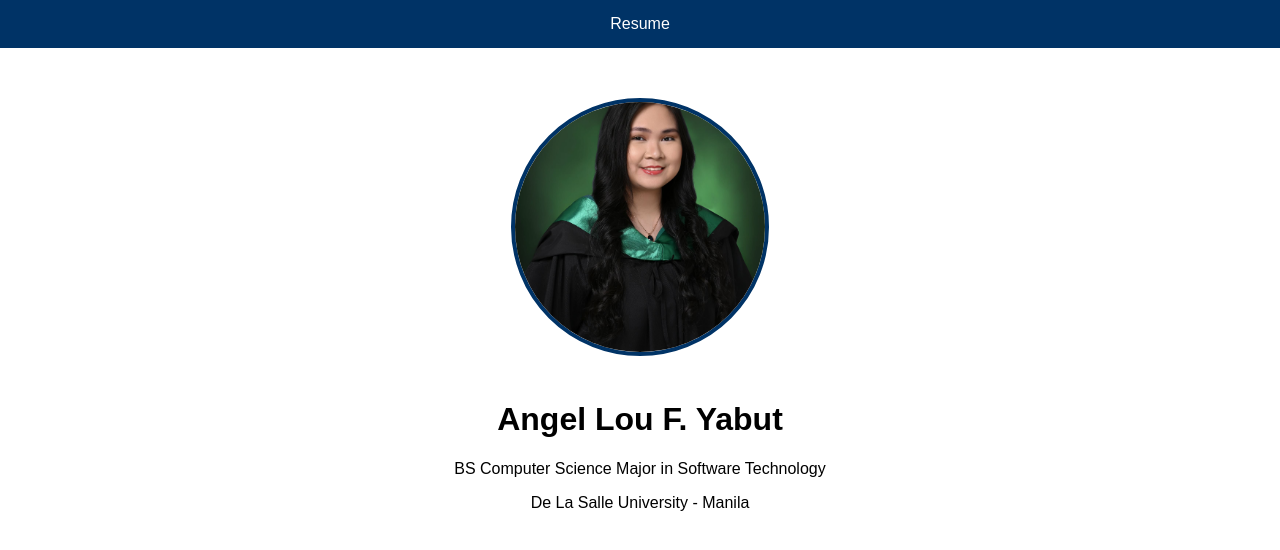
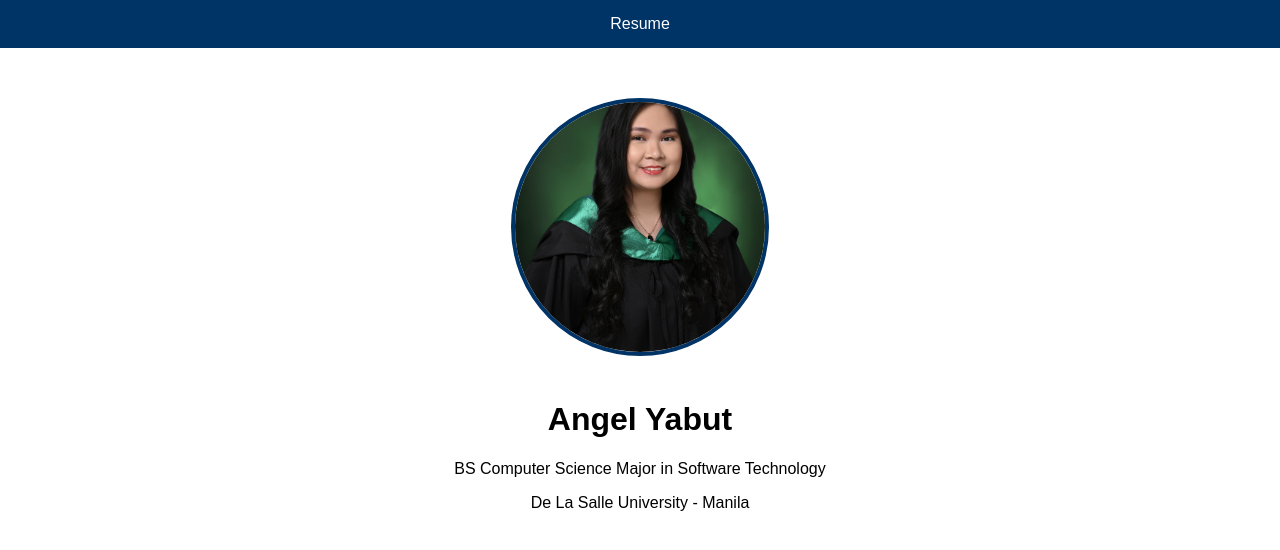
Before and after one commit to angel1120/s3-static, a plain HTML site: page index.html in a window 1280 px wide. Drawn offline with Linux system fonts and the light colour scheme.

Commit message:
Update index.html

```diff
--- a/index.html
+++ b/index.html
@@ -56,7 +56,7 @@
 <div class="hero">
     <img src="grad-pic.jpg">
 
-    <h1>Angel Lou F. Yabut</h1>
+    <h1>Angel Yabut</h1>
     <p>BS Computer Science Major in Software Technology</p>
     <p>De La Salle University - Manila</p>
 </div>
```
